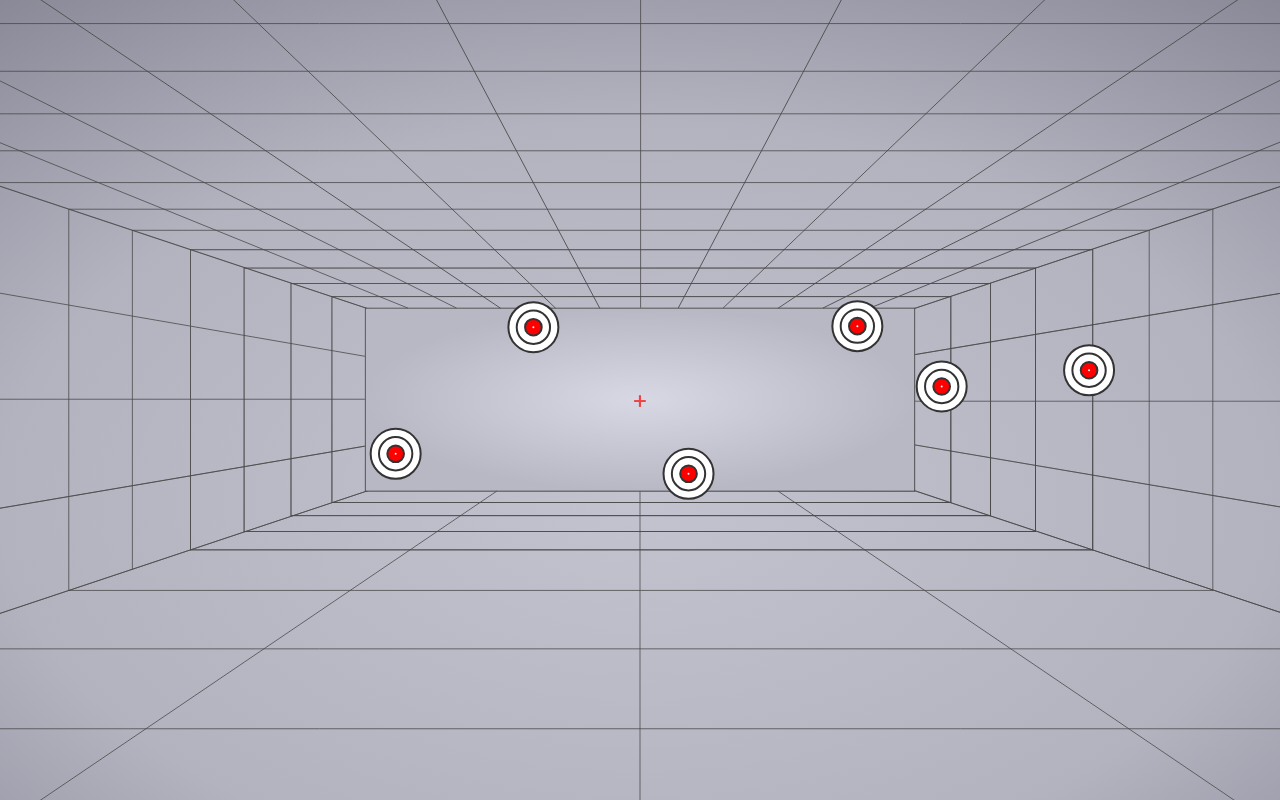
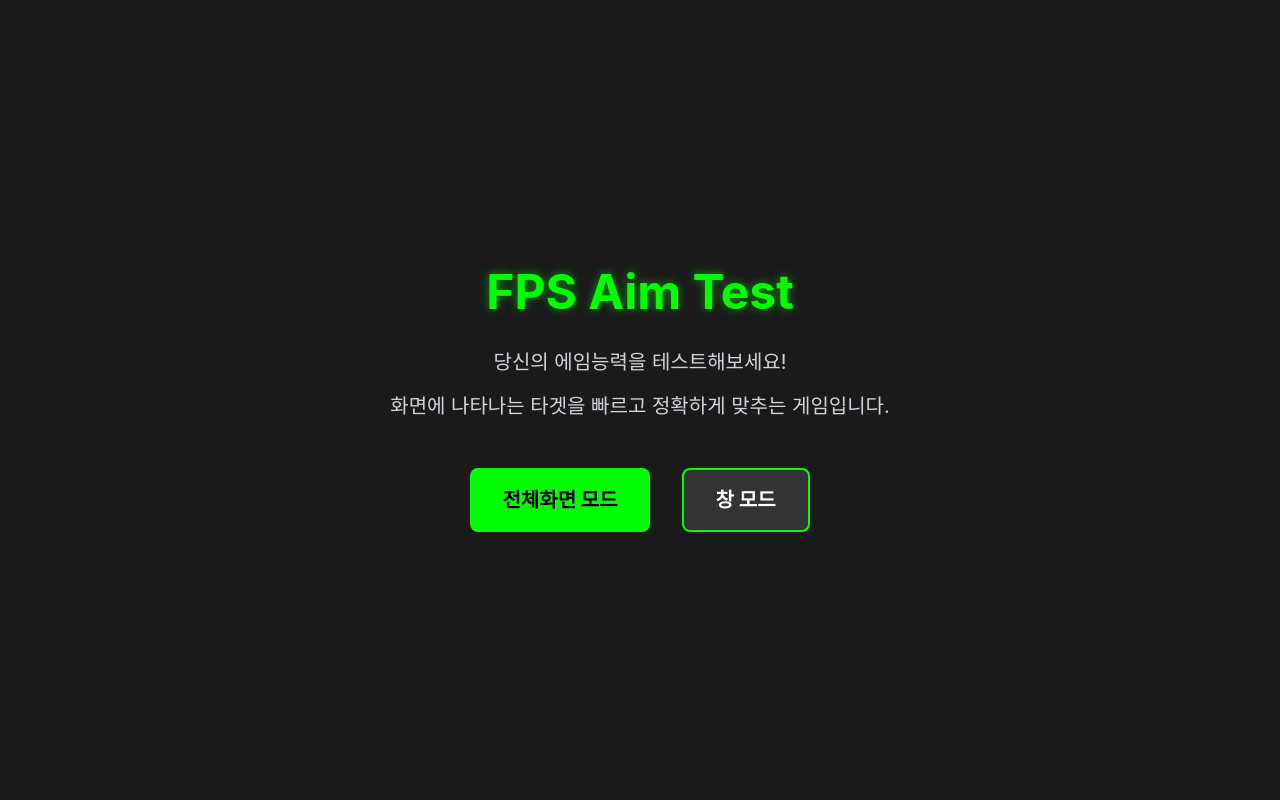
Before and after one commit to Donghunn-Lee/aimtest, a React (Create React App) app: page / in a window 1280 px wide. Built offline with nearby package versions, Linux system fonts and the light colour scheme.

Commit message:
feat: 기본 사이트 구성
- 사이트 메인페이지 구현
- 전체화면, 창모드 선택

```diff
--- a/src/App.tsx
+++ b/src/App.tsx
@@ -1,9 +1,55 @@
-import { Game } from './components/Game/Game';
+import React, { useState, useCallback } from 'react';
+import { GameWorld } from './components/Game/GameWorld';
 
 function App() {
+  const [gameMode, setGameMode] = useState<'fullscreen' | 'windowed' | null>(null);
+
+  const startGame = useCallback((mode: 'fullscreen' | 'windowed') => {
+    setGameMode(mode);
+  }, []);
+
+  const handleGameModeChange = useCallback((newMode: 'windowed' | 'fullscreen') => {
+    setGameMode(newMode);
+  }, []);
+
   return (
-    <div className="h-screen w-screen">
-      <Game />
+    <div className="min-h-screen flex flex-col items-center justify-center bg-[#1a1a1a] text-white p-8">
+      {!gameMode ? (
+        <div className="max-w-3xl text-center p-8">
+          <h1 className="text-5xl font-bold mb-8 text-[#00ff00] [text-shadow:0_0_10px_rgba(0,255,0,0.5)]">
+            FPS Aim Test
+          </h1>
+
+          <div className="mb-12 space-y-4">
+            <p className="text-xl text-gray-300">
+              당신의 에임능력을 테스트해보세요!
+            </p>
+            <p className="text-xl text-gray-300">
+              화면에 나타나는 타겟을 빠르고 정확하게 맞추는 게임입니다.
+            </p>
+          </div>
+
+          <div className="flex gap-8 justify-center">
+            <button
+              className="px-8 py-4 text-xl font-bold rounded-lg bg-[#00ff00] text-black transition-all duration-300 hover:scale-105 hover:shadow-[0_0_20px_rgba(0,255,0,0.3)] hover:bg-[#00cc00]"
+              onClick={() => startGame('fullscreen')}
+            >
+              전체화면 모드
+            </button>
+            <button
+              className="px-8 py-4 text-xl font-bold rounded-lg bg-[#333333] text-white border-2 border-[#00ff00] transition-all duration-300 hover:scale-105 hover:shadow-[0_0_20px_rgba(0,255,0,0.3)] hover:bg-[#444444]"
+              onClick={() => startGame('windowed')}
+            >
+              창 모드
+            </button>
+          </div>
+        </div>
+      ) : (
+        <GameWorld
+          gameMode={gameMode}
+          onGameModeChange={handleGameModeChange}
+        />
+      )}
     </div>
   );
 }
--- a/src/components/Game/Game.tsx
+++ /dev/null
@@ -1,11 +0,0 @@
-import { GameWorld } from './GameWorld';
-import { Crosshair } from './Crosshair';
-
-export const Game = () => {
-  return (
-    <div className="relative h-full w-full">
-      <GameWorld />
-      <Crosshair />
-    </div>
-  );
-};
--- a/src/components/Game/GameWorld.tsx
+++ b/src/components/Game/GameWorld.tsx
@@ -4,8 +4,14 @@ import { TargetManager } from './Target/TargetManager';
 import { TargetRenderer } from './Target/TargetRenderer';
 import { Target, TargetConfig } from './Target/types';
 
-export const GameWorld = () => {
+interface GameWorldProps {
+  gameMode: 'fullscreen' | 'windowed';
+  onGameModeChange?: (mode: 'fullscreen' | 'windowed') => void;
+}
+
+export const GameWorld = ({ gameMode, onGameModeChange }: GameWorldProps) => {
   const canvasRef = useRef<HTMLCanvasElement>(null);
+  const containerRef = useRef<HTMLDivElement>(null);
   const isPointerLocked = useRef(false);
   const mouseMovement = useRef({ x: 0, y: 0 });
   const position = useRef({ x: 0, y: 100 });
@@ -21,14 +27,52 @@ export const GameWorld = () => {
     spawnInterval: 1000
   };
 
+  // 전체화면 모드 처리
+  useEffect(() => {
+    if (!containerRef.current) return;
+
+    const handleFullscreenChange = () => {
+      if (!document.fullscreenElement && gameMode === 'fullscreen') {
+        onGameModeChange?.('windowed');
+      }
+    };
+
+    const handleClick = () => {
+      if (gameMode === 'fullscreen' && containerRef.current && !document.fullscreenElement) {
+        // 사용자 상호작용 직후에 전체화면 요청
+        requestAnimationFrame(() => {
+          try {
+            containerRef.current?.requestFullscreen();
+          } catch (error) {
+            // 오류 무시
+          }
+        });
+      }
+    };
+
+    document.addEventListener('fullscreenchange', handleFullscreenChange);
+    document.addEventListener('click', handleClick);
+
+    return () => {
+      document.removeEventListener('fullscreenchange', handleFullscreenChange);
+      document.removeEventListener('click', handleClick);
+    };
+  }, [gameMode, onGameModeChange]);
+
   // 캔버스 크기 설정
   useEffect(() => {
     const canvas = canvasRef.current;
     if (!canvas) return;
 
     const resizeCanvas = () => {
-      canvas.width = window.innerWidth;
-      canvas.height = window.innerHeight;
+      if (gameMode === 'fullscreen') {
+        canvas.width = window.innerWidth;
+        canvas.height = window.innerHeight;
+      } else {
+        // 창 모드일 때는 화면의 80% 크기로 설정
+        canvas.width = window.innerWidth * 0.8;
+        canvas.height = window.innerHeight * 0.8;
+      }
 
       if (targetManagerRef.current) {
         targetManagerRef.current.updateGameArea(canvas.width, canvas.height);
@@ -41,7 +85,7 @@ export const GameWorld = () => {
     return () => {
       window.removeEventListener('resize', resizeCanvas);
     };
-  }, []);
+  }, [gameMode]);
 
   // 타겟 매니저 초기화
   useEffect(() => {
@@ -224,8 +268,14 @@ export const GameWorld = () => {
   }, []);
 
   return (
-    <div className="game-world">
-      <canvas ref={canvasRef} className="w-full h-full" style={{ background: '#000' }} />
+    <div
+      ref={containerRef}
+      className={`relative w-full h-full overflow-hidden`}
+    >
+      <canvas
+        ref={canvasRef}
+        className={`block mx-auto bg-black ${gameMode === 'fullscreen' ? 'w-screen h-screen' : 'w-[80vw] h-[80vh]'}`}
+      />
       {canvasRef.current && (
         <TargetRenderer
           targets={targets}
--- a/src/components/Game/Target/TargetManager.ts
+++ b/src/components/Game/Target/TargetManager.ts
@@ -5,6 +5,7 @@ export class TargetManager {
   private config: TargetConfig;
   private gameArea: { width: number; height: number };
   private nextId: number = 1;
+  private mapBounds: { x: number; y: number; width: number; height: number };
 
   constructor(
     config: TargetConfig,
@@ -12,6 +13,15 @@ export class TargetManager {
   ) {
     this.config = config;
     this.gameArea = gameArea;
+    this.targets = [];
+
+    // 맵에 그려진 직사각형 영역 정의
+    this.mapBounds = {
+      x: -this.gameArea.width / 2, // 직사각형의 왼쪽 경계
+      y: -this.gameArea.height / 2, // 직사각형의 위쪽 경계
+      width: this.gameArea.width, // 직사각형의 너비
+      height: this.gameArea.height, // 직사각형의 높이
+    };
   }
 
   createTarget(): Target | null {
@@ -29,18 +39,15 @@ export class TargetManager {
   }
 
   private generateTarget(): Target {
-    const maxX = (this.gameArea.width - this.config.size) * 0.75;
-    const maxY = (this.gameArea.height - this.config.size) * 0.5;
-
-    // 맵 좌표계에서의 위치 (중앙이 0,0인 좌표계)
+    // 맵 직사각형 영역 내에서 랜덤 위치 생성
     const mapX =
+      this.mapBounds.x +
       this.config.margin +
-      Math.random() * (maxX - 2 * this.config.margin) -
-      maxX / 2;
+      Math.random() * (this.mapBounds.width - 2 * this.config.margin);
     const mapY =
+      this.mapBounds.y +
       this.config.margin +
-      Math.random() * (maxY - 2 * this.config.margin) -
-      maxY / 2;
+      Math.random() * (this.mapBounds.height - 2 * this.config.margin);
 
     const id = this.nextId++;
 
@@ -57,6 +64,16 @@ export class TargetManager {
   }
 
   private isValidPosition(target: Target): boolean {
+    // 맵 직사각형 영역 내에 있는지 확인
+    if (
+      target.x < this.mapBounds.x + this.config.margin ||
+      target.x > this.mapBounds.x + this.mapBounds.width - this.config.margin ||
+      target.y < this.mapBounds.y + this.config.margin ||
+      target.y > this.mapBounds.y + this.mapBounds.height - this.config.margin
+    ) {
+      return false;
+    }
+
     // 다른 타겟과의 거리 체크
     return !this.targets.some((existingTarget) => {
       const distance = Math.sqrt(
@@ -101,11 +118,10 @@ export class TargetManager {
         target.hit = true;
         target.score = score;
 
-        console.log(score);
-
         return target;
       }
     }
+
     return null;
   }
 
@@ -124,4 +140,8 @@ export class TargetManager {
   updateGameArea(width: number, height: number): void {
     this.gameArea = { width, height };
   }
+
+  getMapBounds(): { x: number; y: number; width: number; height: number } {
+    return this.mapBounds;
+  }
 }
```
